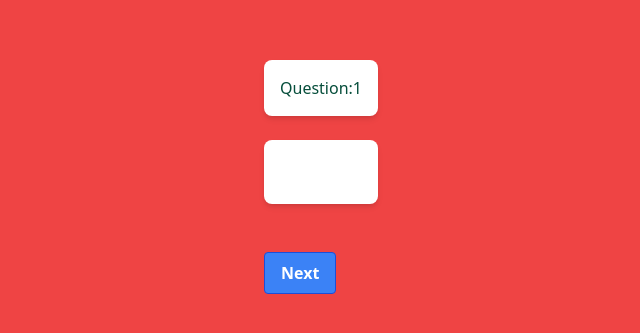
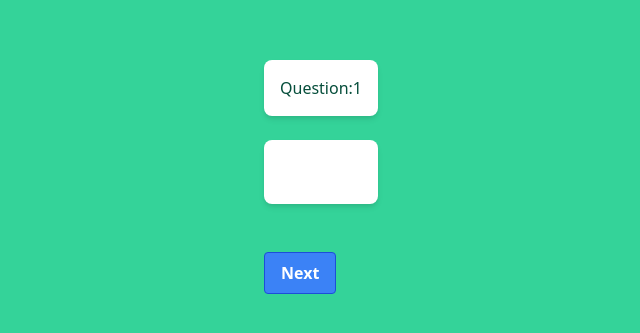
Before and after one commit to sahilpatel18/quizapp, a React app: page public/index.html in a window 1280 px wide. Shown: the part 351-684 px from the top of the page, without its empty margins (319-959 px from the left). Built offline with nearby package versions, Linux system fonts and the light colour scheme; files whose address does not match are found by name.

Commit message:
removed sm screen background color tailwind classname

```diff
--- a/public/index.html
+++ b/public/index.html
@@ -31,7 +31,7 @@
     <title>QuizApp</title>
   </head>
   <body
-    class=" bg-green-400 sm:bg-red-500 sm:max-w- my-32 text-white flex justify-center items-center h-screen"
+    class=" bg-green-400 sm:max-w- my-32 text-white flex justify-center items-center h-screen"
   >
     <noscript>You need to enable JavaScript to run this app.</noscript>
     <div id="root"></div>
```
